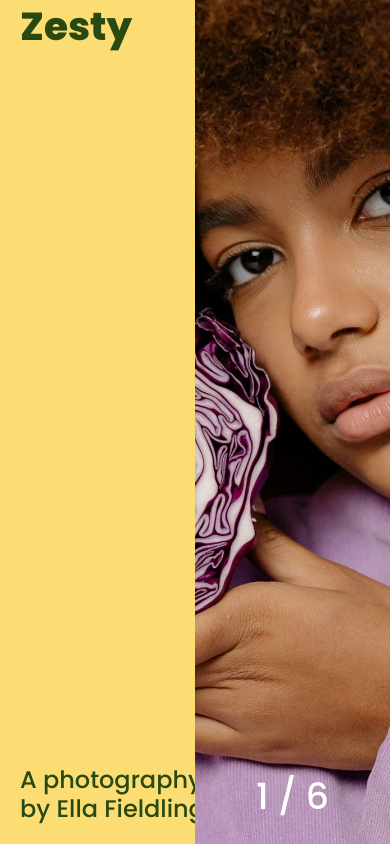
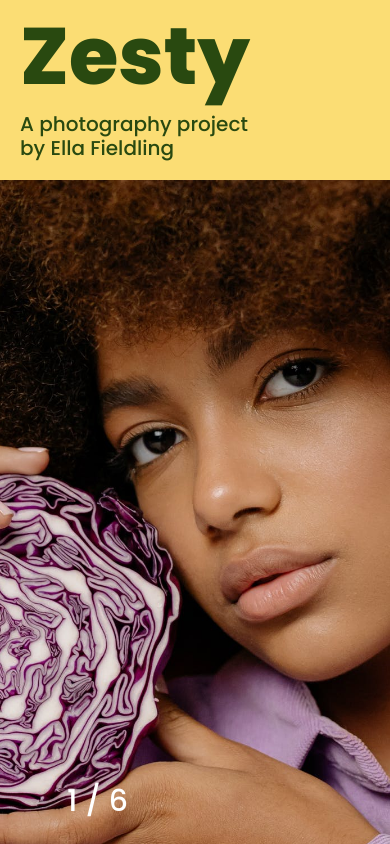
Before and after one commit to TAgKyaw/Zesty-react-project, a React (Create React App) app: page / in a window 390 px wide. Shown: the top 844 px of the page. Built offline with nearby package versions, Linux system fonts and the light colour scheme.

Commit message:
Making site responsive

```diff
--- a/src/styles.css
+++ b/src/styles.css
@@ -99,3 +99,27 @@ progress[value]::-webkit-progress-bar {
 progress[value]::-webkit-progress-value {
   background: #294910;
 }
+
+@media (max-width: 800px) {
+  section {
+    flex-direction: column;
+  }
+
+  figure {
+    flex-grow: 1;
+    width: 100vw;
+  }
+
+  figcaption {
+    font-size: 30px;
+  }
+
+  h2 {
+    font-size: 20px;
+    position: relative;
+  }
+
+  h1 {
+    font-size: 80px;
+  }
+}
```
